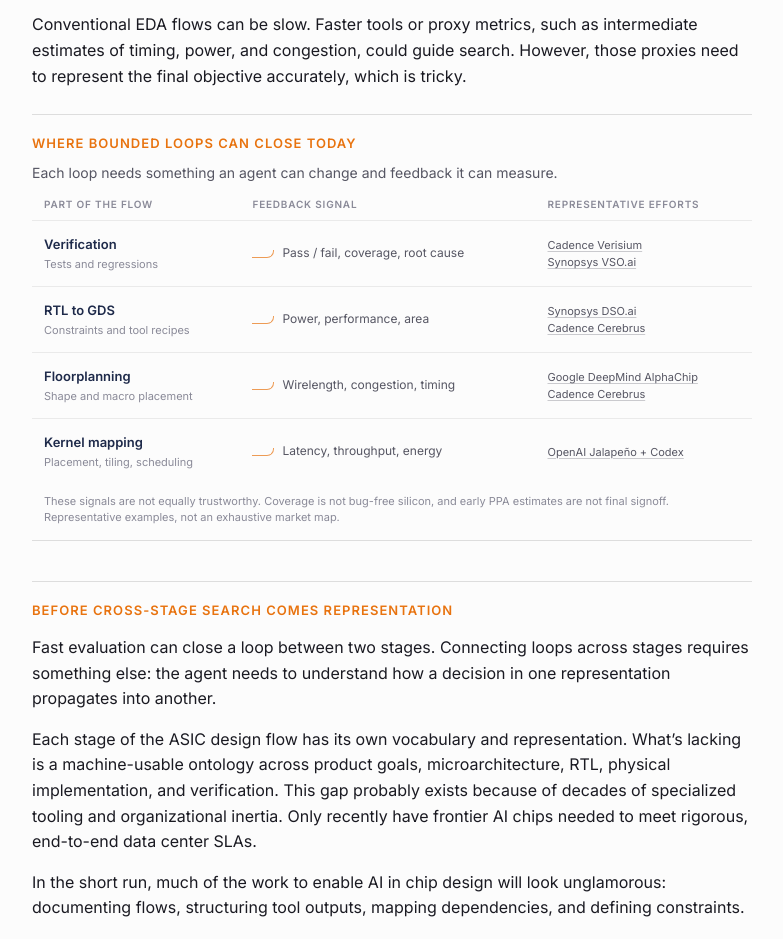
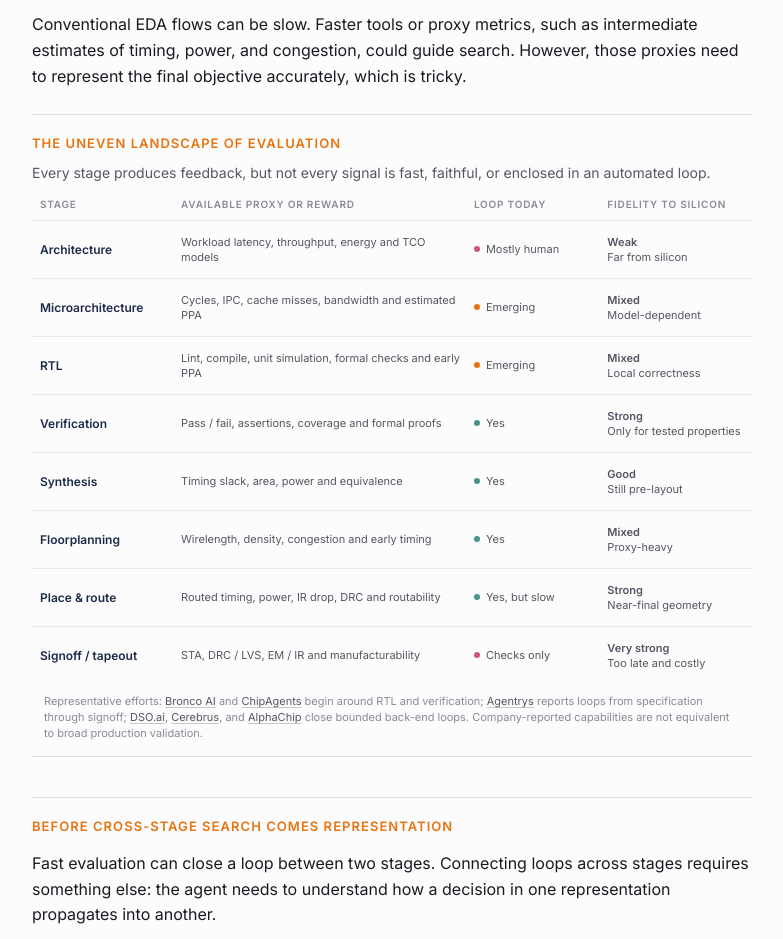
Before and after one commit to tarunyaa/personal-website, a plain HTML site: page future-chip-design/index.html in a window 1280 px wide. Shown: the part 2144-3083 px from the top of the page, without its empty margins (146-929 px from the left). Drawn offline with Linux system fonts and the light colour scheme.

Commit message:
Map evaluation quality across ASIC stages

```diff
--- a/future-chip-design/index.html
+++ b/future-chip-design/index.html
@@ -232,9 +232,9 @@
 .evaluation-map .figure-intro { margin-bottom: 12px; }
 .evaluation-map-head {
   display: grid;
-  grid-template-columns: 1fr 1.45fr 1fr;
-  gap: 16px;
-  padding: 0 12px 8px;
+  grid-template-columns: 0.85fr 1.85fr 0.8fr 0.9fr;
+  gap: 12px;
+  padding: 0 8px 8px;
   color: var(--fg3);
   font-size: 10px;
   font-weight: 600;
@@ -243,53 +243,54 @@
 }
 .evaluation-row {
   display: grid;
-  grid-template-columns: 1fr 1.45fr 1fr;
-  gap: 16px;
+  grid-template-columns: 0.85fr 1.85fr 0.8fr 0.9fr;
+  gap: 12px;
   align-items: center;
-  min-height: 66px;
-  padding: 10px 12px;
+  min-height: 58px;
+  padding: 9px 8px;
   border-top: 1px solid rgba(0, 0, 0, 0.07);
 }
 .evaluation-stage {
   color: var(--navy);
-  font-size: 13px;
+  font-size: 12px;
   font-weight: 600;
 }
-.evaluation-action {
+.evaluation-signal {
+  color: var(--fg2);
+  font-size: 11px;
+  line-height: 1.35;
+}
+.evaluation-loop,
+.evaluation-quality {
+  color: var(--fg2);
+  font-size: 11px;
+  line-height: 1.35;
+}
+.evaluation-loop::before {
+  content: '';
+  display: inline-block;
+  width: 6px;
+  height: 6px;
+  margin-right: 6px;
+  border-radius: 50%;
+  background: var(--fg3);
+  vertical-align: 1px;
+}
+.evaluation-loop.loop-yes::before { background: var(--loop-synthesis); }
+.evaluation-loop.loop-emerging::before { background: var(--accent); }
+.evaluation-loop.loop-limited::before { background: var(--loop-architecture); }
+.evaluation-quality strong {
   display: block;
-  margin-top: 2px;
-  color: var(--fg3);
-  font-size: 11px;
-  font-weight: 400;
+  color: var(--fg2);
+  font-weight: 600;
 }
-.evaluation-signal {
-  display: flex;
-  align-items: center;
-  gap: 8px;
-  color: var(--fg2);
-  font-size: 12px;
-  line-height: 1.4;
-}
-.evaluation-signal::before {
-  content: '';
-  flex: 0 0 auto;
-  width: 22px;
-  height: 8px;
-  border-right: 1.5px solid var(--accent);
-  border-bottom: 1.5px solid var(--accent);
-  border-radius: 0 0 7px 0;
-  opacity: 0.7;
-}
-.evaluation-players {
-  font-size: 11px;
-  line-height: 1.5;
-}
-.evaluation-players a {
+.evaluation-map-note a {
   color: var(--fg2);
   text-decoration: underline;
   text-decoration-color: rgba(86, 86, 99, 0.3);
   text-underline-offset: 2px;
 }
+.evaluation-mobile-label { display: none; }
 .evaluation-map-note {
   margin: 10px 12px 0;
   color: var(--fg3);
@@ -336,14 +337,28 @@
   }
   .evaluation-map-head { display: none; }
   .evaluation-row {
-    grid-template-columns: 0.9fr 1.4fr;
-    gap: 8px 14px;
+    grid-template-columns: 94px 1fr;
+    gap: 5px 12px;
     padding: 12px 4px;
   }
-  .evaluation-stage { grid-row: 1 / span 2; }
-  .evaluation-signal { font-size: 11.5px; }
-  .evaluation-signal::before { width: 16px; }
-  .evaluation-players { padding-left: 24px; }
+  .evaluation-stage { grid-row: 1 / span 3; }
+  .evaluation-signal,
+  .evaluation-loop,
+  .evaluation-quality { font-size: 11px; }
+  .evaluation-mobile-label {
+    display: inline-block;
+    min-width: 48px;
+    margin-right: 4px;
+    color: var(--fg3);
+    font-size: 9px;
+    font-weight: 600;
+    letter-spacing: 0.06em;
+    text-transform: uppercase;
+  }
+  .evaluation-quality strong {
+    display: inline;
+    margin-right: 4px;
+  }
   .evaluation-map-note { margin-left: 4px; margin-right: 4px; }
 }
 </style>
@@ -481,35 +496,64 @@
 
       <figure class="evaluation-map" aria-labelledby="evaluation-map-title">
         <figcaption>
-          <p class="figure-label" id="evaluation-map-title">Where bounded loops can close today</p>
-          <p class="figure-intro">Each loop needs something an agent can change and feedback it can measure.</p>
+          <p class="figure-label" id="evaluation-map-title">The uneven landscape of evaluation</p>
+          <p class="figure-intro">Every stage produces feedback, but not every signal is fast, faithful, or enclosed in an automated loop.</p>
         </figcaption>
         <div class="evaluation-map-head" aria-hidden="true">
-          <span>Part of the flow</span>
-          <span>Feedback signal</span>
-          <span>Representative efforts</span>
+          <span>Stage</span>
+          <span>Available proxy or reward</span>
+          <span>Loop today</span>
+          <span>Fidelity to silicon</span>
         </div>
         <div class="evaluation-row">
-          <p class="evaluation-stage">Verification<span class="evaluation-action">Tests and regressions</span></p>
-          <p class="evaluation-signal">Pass / fail, coverage, root cause</p>
-          <p class="evaluation-players"><a href="https://www.cadence.com/en_US/home/tools/system-design-and-verification/ai-driven-verification.html" target="_blank" rel="noopener noreferrer">Cadence Verisium</a><br><a href="https://www.synopsys.com/ai/ai-powered-eda.html" target="_blank" rel="noopener noreferrer">Synopsys VSO.ai</a></p>
+          <p class="evaluation-stage">Architecture</p>
+          <p class="evaluation-signal"><span class="evaluation-mobile-label">Reward</span>Workload latency, throughput, energy and TCO models</p>
+          <p class="evaluation-loop loop-limited"><span class="evaluation-mobile-label">Loop</span>Mostly human</p>
+          <p class="evaluation-quality"><span class="evaluation-mobile-label">Fidelity</span><strong>Weak</strong>Far from silicon</p>
         </div>
         <div class="evaluation-row">
-          <p class="evaluation-stage">RTL to GDS<span class="evaluation-action">Constraints and tool recipes</span></p>
-          <p class="evaluation-signal">Power, performance, area</p>
-          <p class="evaluation-players"><a href="https://www.synopsys.com/webinars/optimal-ppa-targets-dso-ai.html" target="_blank" rel="noopener noreferrer">Synopsys DSO.ai</a><br><a href="https://www.cadence.com/en_US/home/tools/digital-design-and-signoff/soc-implementation-and-floorplanning/cadence-cerebrus-ai-studio.html" target="_blank" rel="noopener noreferrer">Cadence Cerebrus</a></p>
+          <p class="evaluation-stage">Microarchitecture</p>
+          <p class="evaluation-signal"><span class="evaluation-mobile-label">Reward</span>Cycles, IPC, cache misses, bandwidth and estimated PPA</p>
+          <p class="evaluation-loop loop-emerging"><span class="evaluation-mobile-label">Loop</span>Emerging</p>
+          <p class="evaluation-quality"><span class="evaluation-mobile-label">Fidelity</span><strong>Mixed</strong>Model-dependent</p>
         </div>
         <div class="evaluation-row">
-          <p class="evaluation-stage">Floorplanning<span class="evaluation-action">Shape and macro placement</span></p>
-          <p class="evaluation-signal">Wirelength, congestion, timing</p>
-          <p class="evaluation-players"><a href="https://deepmind.google/blog/how-alphachip-transformed-computer-chip-design/" target="_blank" rel="noopener noreferrer">Google DeepMind AlphaChip</a><br><a href="https://www.cadence.com/en_US/home/resources/white-papers/machine-learning-driven-full-flow-chip-design-automation-wp.html" target="_blank" rel="noopener noreferrer">Cadence Cerebrus</a></p>
+          <p class="evaluation-stage">RTL</p>
+          <p class="evaluation-signal"><span class="evaluation-mobile-label">Reward</span>Lint, compile, unit simulation, formal checks and early PPA</p>
+          <p class="evaluation-loop loop-emerging"><span class="evaluation-mobile-label">Loop</span>Emerging</p>
+          <p class="evaluation-quality"><span class="evaluation-mobile-label">Fidelity</span><strong>Mixed</strong>Local correctness</p>
         </div>
         <div class="evaluation-row">
-          <p class="evaluation-stage">Kernel mapping<span class="evaluation-action">Placement, tiling, scheduling</span></p>
-          <p class="evaluation-signal">Latency, throughput, energy</p>
-          <p class="evaluation-players"><a href="https://openai.com/index/jalapeno-first-results/" target="_blank" rel="noopener noreferrer">OpenAI Jalape&ntilde;o + Codex</a></p>
+          <p class="evaluation-stage">Verification</p>
+          <p class="evaluation-signal"><span class="evaluation-mobile-label">Reward</span>Pass / fail, assertions, coverage and formal proofs</p>
+          <p class="evaluation-loop loop-yes"><span class="evaluation-mobile-label">Loop</span>Yes</p>
+          <p class="evaluation-quality"><span class="evaluation-mobile-label">Fidelity</span><strong>Strong</strong>Only for tested properties</p>
         </div>
-        <p class="evaluation-map-note">These signals are not equally trustworthy. Coverage is not bug-free silicon, and early PPA estimates are not final signoff. Representative examples, not an exhaustive market map.</p>
+        <div class="evaluation-row">
+          <p class="evaluation-stage">Synthesis</p>
+          <p class="evaluation-signal"><span class="evaluation-mobile-label">Reward</span>Timing slack, area, power and equivalence</p>
+          <p class="evaluation-loop loop-yes"><span class="evaluation-mobile-label">Loop</span>Yes</p>
+          <p class="evaluation-quality"><span class="evaluation-mobile-label">Fidelity</span><strong>Good</strong>Still pre-layout</p>
+        </div>
+        <div class="evaluation-row">
+          <p class="evaluation-stage">Floorplanning</p>
+          <p class="evaluation-signal"><span class="evaluation-mobile-label">Reward</span>Wirelength, density, congestion and early timing</p>
+          <p class="evaluation-loop loop-yes"><span class="evaluation-mobile-label">Loop</span>Yes</p>
+          <p class="evaluation-quality"><span class="evaluation-mobile-label">Fidelity</span><strong>Mixed</strong>Proxy-heavy</p>
+        </div>
+        <div class="evaluation-row">
+          <p class="evaluation-stage">Place &amp; route</p>
+          <p class="evaluation-signal"><span class="evaluation-mobile-label">Reward</span>Routed timing, power, IR drop, DRC and routability</p>
+          <p class="evaluation-loop loop-yes"><span class="evaluation-mobile-label">Loop</span>Yes, but slow</p>
+          <p class="evaluation-quality"><span class="evaluation-mobile-label">Fidelity</span><strong>Strong</strong>Near-final geometry</p>
+        </div>
+        <div class="evaluation-row">
+          <p class="evaluation-stage">Signoff / tapeout</p>
+          <p class="evaluation-signal"><span class="evaluation-mobile-label">Reward</span>STA, DRC / LVS, EM / IR and manufacturability</p>
+          <p class="evaluation-loop loop-limited"><span class="evaluation-mobile-label">Loop</span>Checks only</p>
+          <p class="evaluation-quality"><span class="evaluation-mobile-label">Fidelity</span><strong>Very strong</strong>Too late and costly</p>
+        </div>
+        <p class="evaluation-map-note">Representative efforts: <a href="https://www.bronco.ai/" target="_blank" rel="noopener noreferrer">Bronco AI</a> and <a href="https://chipagents.ai/blogs/closed-loop-autonomous-design" target="_blank" rel="noopener noreferrer">ChipAgents</a> begin around RTL and verification; <a href="https://agentrys.ai/research/composable-silicon" target="_blank" rel="noopener noreferrer">Agentrys</a> reports loops from specification through signoff; <a href="https://www.synopsys.com/webinars/optimal-ppa-targets-dso-ai.html" target="_blank" rel="noopener noreferrer">DSO.ai</a>, <a href="https://www.cadence.com/en_US/home/resources/white-papers/machine-learning-driven-full-flow-chip-design-automation-wp.html" target="_blank" rel="noopener noreferrer">Cerebrus</a>, and <a href="https://deepmind.google/blog/how-alphachip-transformed-computer-chip-design/" target="_blank" rel="noopener noreferrer">AlphaChip</a> close bounded back-end loops. Company-reported capabilities are not equivalent to broad production validation.</p>
       </figure>
 
       <h2>Before cross-stage search comes representation</h2>
```
